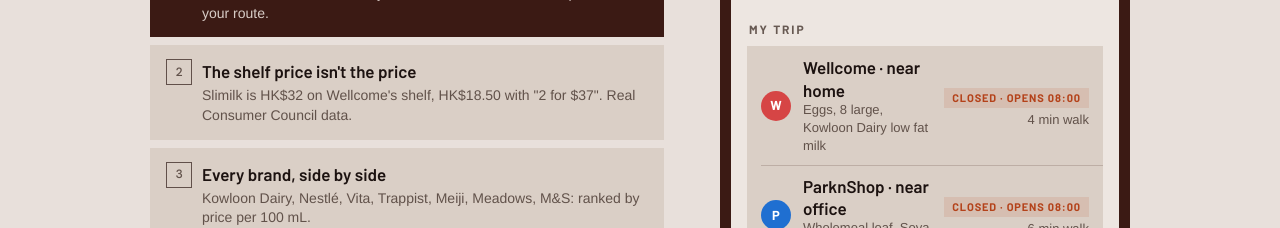
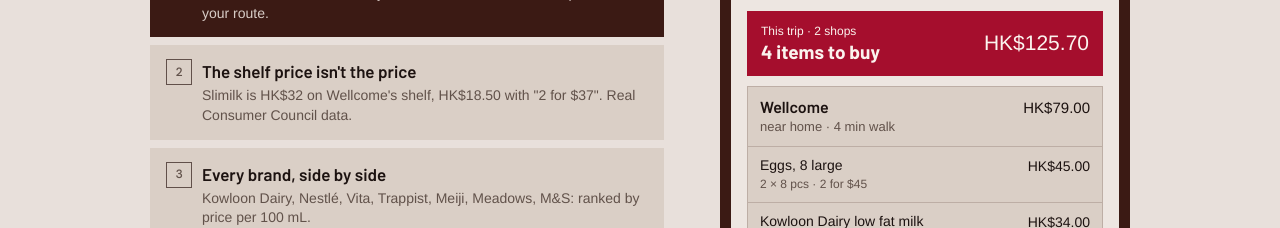
Before and after one commit to michellesrm/michellesrm.github.io, a plain HTML site: page smart-cookies.html in a window 1280 px wide. Shown: the part 724-952 px from the top of the page. Drawn offline with nearby package versions, Linux system fonts and the light colour scheme; a web font is replaced by a local one.

Commit message:
Make My List a compact store-by-store shopping list with quantities and totals

```diff
--- a/smart-cookies.html
+++ b/smart-cookies.html
@@ -387,6 +387,26 @@ button:focus-visible, input:focus-visible, select:focus-visible { outline: 2px s
 .steps span.d { font-size: 14px; line-height: 1.4; }
 .lsub, .t2, .why, .sheet .t2, .ai-card .s { font-size: 13px; line-height: 1.4; }
 .fine, .concept { line-height: 1.5; }
+
+/* Store-by-store shopping list. */
+.trip-summary { display:flex; align-items:center; justify-content:space-between; gap:12px; background:var(--tint); color:var(--on-tint); padding:12px 14px; margin:12px 0 10px; }
+.trip-summary-label { display:block; font-family:var(--body-copy); font-size:12px; line-height:1.4; }
+.trip-summary strong { display:block; font-family:var(--sans); font-size:19px; line-height:1.3; }
+.trip-summary > .price { font-family:var(--body-copy); font-size:21px; }
+.trip-shop { background:var(--card); border:1px solid var(--sep); margin-bottom:10px; }
+.trip-shop-head { display:flex; justify-content:space-between; align-items:flex-start; gap:10px; padding:10px 12px; border-bottom:1px solid var(--sep); }
+.trip-shop-head .t1 { font-size:16px; }
+.trip-shop-head .price { font-family:var(--body-copy); font-size:15px; }
+.trip-item { width:100%; display:flex; align-items:flex-start; justify-content:space-between; gap:10px; padding:9px 12px; border:0; background:transparent; text-align:left; }
+.trip-item + .trip-item { border-top:1px solid var(--sep); }
+.trip-item-copy { min-width:0; display:grid; gap:2px; }
+.trip-item-name { font-family:var(--body-copy); font-weight:500; font-size:14px; line-height:1.3; }
+.trip-item .t2 { font-size:12px; line-height:1.35; }
+.trip-item > .price { font-family:var(--body-copy); font-size:14px; flex:none; }
+.trip-item:hover { background:var(--fill); }
+.trip-item:focus-visible { outline:2px solid var(--tint); outline-offset:-2px; }
+.trip-actions { display:flex; flex-wrap:wrap; gap:8px; align-items:center; justify-content:space-between; margin:8px 0 18px; }
+.trip-actions .btn { font-size:12px; padding:6px 10px; }
 </style>
 </head>
 <body>
@@ -659,14 +679,21 @@ function list() {
   const uses = WATCH.filter(k => HOME[k].useBy);
   return `
   <h1 class="ltitle">My List</h1><p class="lsub">Made for your family by Smart cookies AI.</p>
-  <div class="hdr">My trip</div>
-  <div class="group">${Object.entries(trip).map(([s, its]) => `<div class="cell"><span class="storedot" style="background:${STORES[s].c}">${STORES[s].name[0]}</span><div class="main">
-    <div class="t1 b">${STORES[s].name} · ${STORES[s].branch}</div><div class="t2">${its.map(i => esc(P[i.k].short)).join(", ")}</div></div>
-    <div style="text-align:right">${isOpen(s) ? `<span class="badge g">Open till ${STORES[s].close}</span>` : `<span class="badge o">Closed · opens ${OPENS}</span>`}<div class="t2" style="margin-top:3px">${STORES[s].walk} min walk</div></div></div>`).join("")}</div>
-  <div class="ai-card"><div class="k">${sparkle(15)} AI GROCERY LIST · THIS WEEK</div>
-    <div class="h">${items.length} things before you run out</div>
-    <div class="s">${hk(total)} at the stores we picked, after offers and coupons. Buying where the sticker is lowest: ${hk(shelfTotal)}. You save <b>${hk(shelfTotal - total)}</b>.</div>
-    <div class="acts"><button class="btn fill" type="button" data-act="trip">Plan my trip</button><button class="btn" type="button" data-act="how">How it works</button></div></div>
+  <div class="trip-summary">
+    <div><span class="trip-summary-label">This trip · ${Object.keys(trip).length} shops</span><strong>${items.length} items to buy</strong></div>
+    <span class="price">${hk(total)}</span>
+  </div>
+  ${Object.entries(trip).map(([s, its]) => `<section class="trip-shop" aria-label="Shopping list for ${esc(STORES[s].name)}">
+    <div class="trip-shop-head">
+      <div><div class="t1 b">${STORES[s].name}</div><div class="t2">${STORES[s].branch} · ${STORES[s].walk} min walk</div></div>
+      <span class="price">${hk(sum(its.map(i => i.b.final * i.b.q)))}</span>
+    </div>
+    ${its.map(i => `<button class="trip-item" type="button" data-open="${i.k}" aria-label="Compare ${esc(P[i.k].short)}">
+      <div class="trip-item-copy"><span class="trip-item-name">${esc(P[i.k].short)}</span><span class="t2">${i.b.q} × ${P[i.k].size}${i.b.o ? " · " + esc(i.b.o) : ""}${i.b.coupon ? " · " + esc(i.b.coupon.src) + " coupon" : ""}</span></div>
+      <span class="price">${hk(i.b.final * i.b.q)}</span>
+    </button>`).join("")}
+  </section>`).join("") || `<p class="t2">Your shopping list is empty.</p>`}
+  <div class="trip-actions"><span class="t2">After offers and coupons · save ${hk(shelfTotal - total)}</span><button class="btn" type="button" data-act="trip">Trip details →</button></div>
   <div class="hdr">Suggested by AI · tap ✓ to keep</div>
   <div class="group">${items.map(i => `<div class="cell wa" style="align-items:flex-start;padding-top:12px;padding-bottom:12px">${art(i.k)}<div class="main">
       <div class="row" style="justify-content:space-between;flex-wrap:nowrap"><span class="t1 b">${esc(P[i.k].short)}</span><span class="price">${hk(i.b.final * i.b.q)}</span></div>
```
